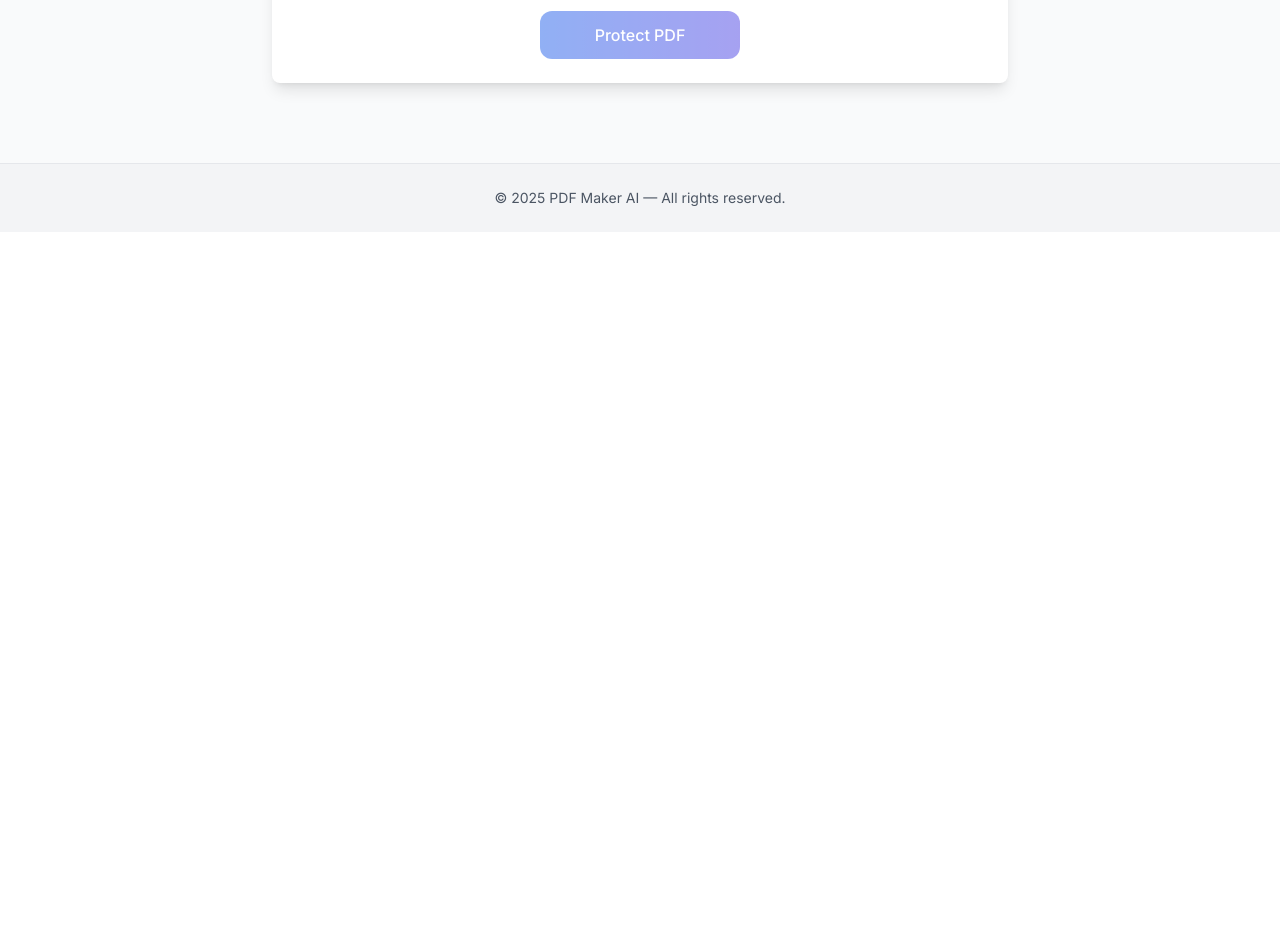
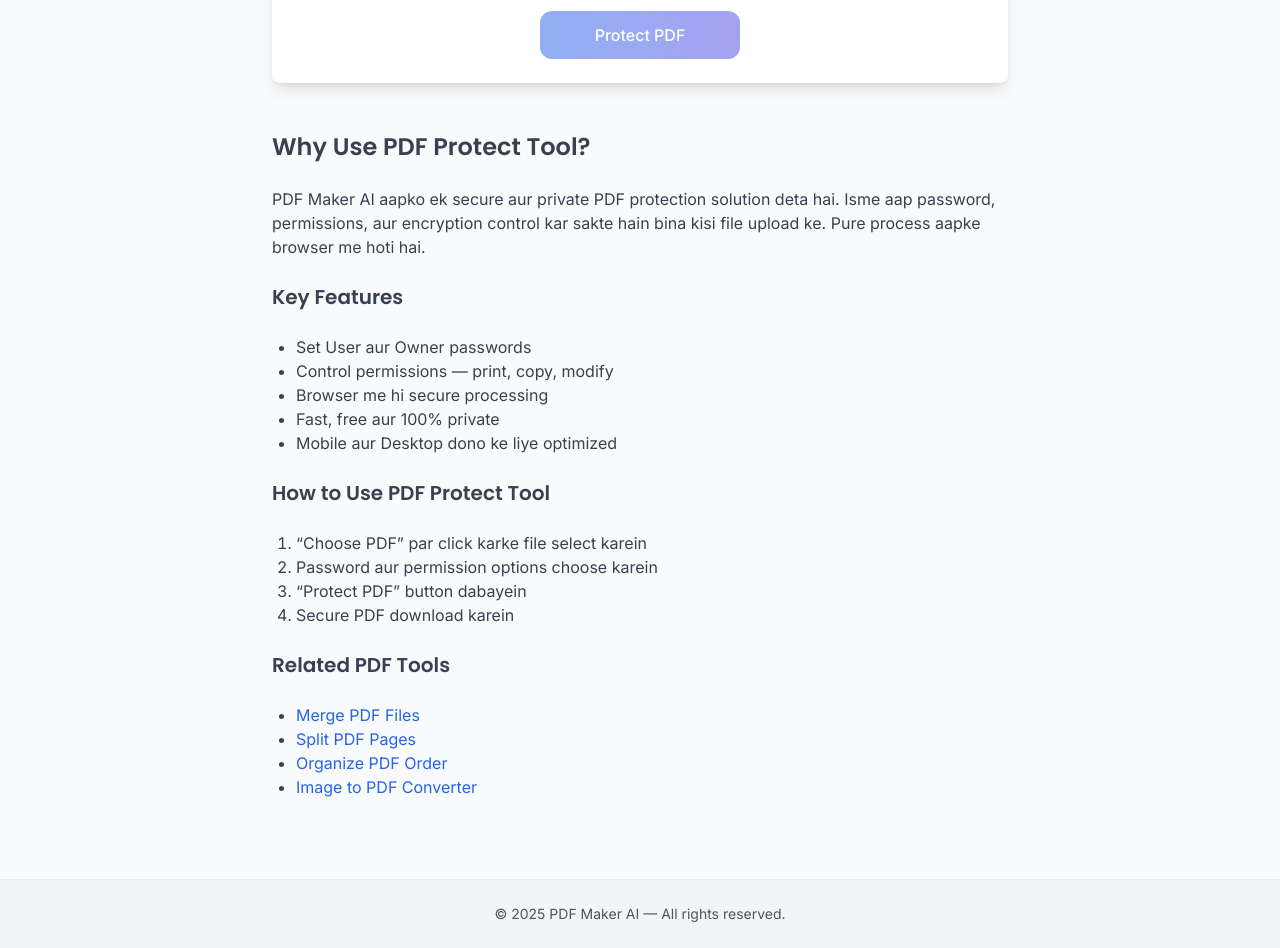
Before and after one commit to studybuild576-commits/my-tool-website, a Next.js app: page /pdf-protect in a window 1280 px wide. Shown: the part 660-1608 px from the top of the page. Before the commit the page ends 892 px from the top, so only its background shows below. Built offline with nearby package versions, Linux system fonts and the light colour scheme.

Commit message:
Update page.tsx

```diff
--- a/app/pdf-protect/page.tsx
+++ b/app/pdf-protect/page.tsx
@@ -1,24 +1,46 @@
+// app/pdf-protect/page.tsx
 import type { Metadata } from "next";
 import PDFProtectTool from "@/components/PDFProtectTool";
 
 export const metadata: Metadata = {
-  title: "PDF Protect — Password aur Permissions ke saath Secure karein (Free, Private)",
+  title:
+    "PDF Protect — Password aur Permissions ke saath Secure karein (Free, Private)",
   description:
-    "PDF par user/owner password set karein aur permissions control karein (printing, copying, modifying). In‑browser, bina upload, private.",
+    "PDF par user/owner password set karein aur permissions control karein (printing, copying, modifying). In-browser, bina upload, bilkul private.",
   keywords: [
-    "pdf protect","password protect pdf","secure pdf","encrypt pdf","user password pdf",
-    "owner password pdf","pdf permissions","printing permission","copy restrict pdf","modify restrict pdf",
-    "annotate permission pdf","in browser pdf protect","no upload pdf security","free pdf password",
-    "pdf encryption","set pdf password","open password pdf","edit password pdf","client side pdf protect",
-    "pdf tools online","pdfmakerai pdf protect","seo metadata","json-ld software app",
-    "core web vitals","lighthouse friendly","a11y friendly","download protected pdf",
-    "high resolution print","disable copying","disable modifying","document assembly",
-    "forms fill permission","content accessibility","private pdf","fast pdf protect",
-    "browser pdf maker","secure sharing pdf","restrict pdf usage","enterprise security",
-    "confidential pdf","permissions matrix","open password","owner permissions",
-    "AES encryption note","version dependent encrypt","try catch fallback","password strength check",
-    "min length password","safe blob url","object url cleanup","mobile friendly ui",
-    "sr labels","focus rings"
+    "pdf protect",
+    "password protect pdf",
+    "secure pdf",
+    "encrypt pdf",
+    "user password pdf",
+    "owner password pdf",
+    "pdf permissions",
+    "printing permission",
+    "copy restrict pdf",
+    "modify restrict pdf",
+    "annotate permission pdf",
+    "in browser pdf protect",
+    "no upload pdf security",
+    "free pdf password",
+    "pdf encryption",
+    "set pdf password",
+    "open password pdf",
+    "edit password pdf",
+    "client side pdf protect",
+    "pdf tools online",
+    "pdfmakerai pdf protect",
+    "download protected pdf",
+    "disable copying",
+    "disable modifying",
+    "forms fill permission",
+    "content accessibility",
+    "private pdf",
+    "fast pdf protect",
+    "secure sharing pdf",
+    "restrict pdf usage",
+    "enterprise security",
+    "confidential pdf",
+    "mobile friendly ui",
   ],
   alternates: { canonical: "https://pdfmakerai.shop/pdf-protect" },
   robots: { index: true, follow: true },
@@ -27,16 +49,16 @@ export const metadata: Metadata = {
     url: "https://pdfmakerai.shop/pdf-protect",
     title: "PDF Protect — Password & Permissions",
     description:
-      "User/Owner password set karein, printing/copying/modifying controls ke saath. In‑browser, private.",
+      "User/Owner password set karein, printing/copying/modifying controls ke saath. In-browser, private.",
     images: [{ url: "/og-image.png", width: 1200, height: 630 }],
-    siteName: "PDF Maker AI"
+    siteName: "PDF Maker AI",
   },
   twitter: {
     card: "summary_large_image",
     title: "PDF Protect — Password & Permissions",
-    description: "In‑browser PDF protection with permissions. No uploads.",
-    images: ["/og-image.png"]
-  }
+    description: "In-browser PDF protection with permissions. No uploads.",
+    images: ["/og-image.png"],
+  },
 };
 
 export default function Page() {
@@ -52,17 +74,131 @@ export default function Page() {
     featureList: [
       "User/Owner passwords",
       "Permissions control",
-      "In‑browser, private"
-    ]
+      "In-browser, private",
+    ],
+  };
+
+  // FAQ Schema (Google rich results)
+  const faqLd = {
+    "@context": "https://schema.org",
+    "@type": "FAQPage",
+    mainEntity: [
+      {
+        "@type": "Question",
+        name: "PDF par password kaise lagaye?",
+        acceptedAnswer: {
+          "@type": "Answer",
+          text: "PDF Maker AI me PDF upload karke password aur permissions set karein. Phir 'Protect PDF' button click karke secure version download karein — sab browser me hota hai, bina upload.",
+        },
+      },
+      {
+        "@type": "Question",
+        name: "Kya PDF protection online secure hai?",
+        acceptedAnswer: {
+          "@type": "Answer",
+          text: "Haan, ye tool client-side (browser me) chalta hai. Koi bhi file server pe upload nahi hoti. Saara encryption aapke device par hota hai.",
+        },
+      },
+      {
+        "@type": "Question",
+        name: "Owner aur User password me kya fark hai?",
+        acceptedAnswer: {
+          "@type": "Answer",
+          text: "User password file kholne ke liye lagta hai, jabki Owner password permissions control karta hai jaise print, copy, ya modify karna.",
+        },
+      },
+      {
+        "@type": "Question",
+        name: "Kya mobile se bhi PDF protect kar sakte hain?",
+        acceptedAnswer: {
+          "@type": "Answer",
+          text: "Bilkul, ye mobile friendly UI hai. Aap Android ya iPhone dono par isse use kar sakte hain bina kisi app ke.",
+        },
+      },
+    ],
   };
 
   return (
     <main className="max-w-3xl mx-auto px-4 py-10">
+      {/* JSON-LD Schema */}
       <script
         type="application/ld+json"
-        dangerouslySetInnerHTML={{ __html: JSON.stringify(appLd).replace(/</g, "\\u003c") }}
+        dangerouslySetInnerHTML={{
+          __html: JSON.stringify(appLd).replace(/</g, "\\u003c"),
+        }}
       />
+      <script
+        type="application/ld+json"
+        dangerouslySetInnerHTML={{
+          __html: JSON.stringify(faqLd).replace(/</g, "\\u003c"),
+        }}
+      />
+
+      {/* Main Tool */}
       <PDFProtectTool />
+
+      {/* Extra SEO Content for Ranking */}
+      <section className="mt-12 space-y-6 text-gray-700">
+        <h2 className="text-2xl font-semibold">Why Use PDF Protect Tool?</h2>
+        <p>
+          PDF Maker AI aapko ek secure aur private PDF protection solution deta
+          hai. Isme aap password, permissions, aur encryption control kar sakte
+          hain bina kisi file upload ke. Pure process aapke browser me hoti hai.
+        </p>
+
+        <h3 className="text-xl font-semibold mt-6">Key Features</h3>
+        <ul className="list-disc ml-6">
+          <li>Set User aur Owner passwords</li>
+          <li>Control permissions — print, copy, modify</li>
+          <li>Browser me hi secure processing</li>
+          <li>Fast, free aur 100% private</li>
+          <li>Mobile aur Desktop dono ke liye optimized</li>
+        </ul>
+
+        <h3 className="text-xl font-semibold mt-6">How to Use PDF Protect Tool</h3>
+        <ol className="list-decimal ml-6">
+          <li>“Choose PDF” par click karke file select karein</li>
+          <li>Password aur permission options choose karein</li>
+          <li>“Protect PDF” button dabayein</li>
+          <li>Secure PDF download karein</li>
+        </ol>
+
+        <h3 className="text-xl font-semibold mt-6">Related PDF Tools</h3>
+        <ul className="list-disc ml-6">
+          <li>
+            <a
+              href="/pdf-merge"
+              className="text-blue-600 hover:underline"
+            >
+              Merge PDF Files
+            </a>
+          </li>
+          <li>
+            <a
+              href="/pdf-split"
+              className="text-blue-600 hover:underline"
+            >
+              Split PDF Pages
+            </a>
+          </li>
+          <li>
+            <a
+              href="/pdf-organize"
+              className="text-blue-600 hover:underline"
+            >
+              Organize PDF Order
+            </a>
+          </li>
+          <li>
+            <a
+              href="/image-converter"
+              className="text-blue-600 hover:underline"
+            >
+              Image to PDF Converter
+            </a>
+          </li>
+        </ul>
+      </section>
     </main>
   );
 }
```
